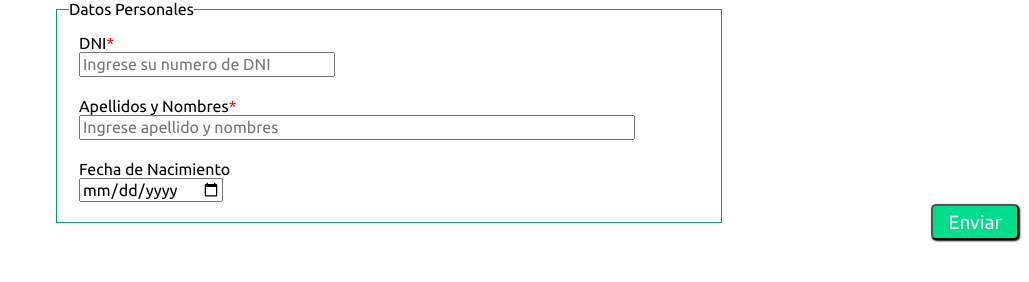
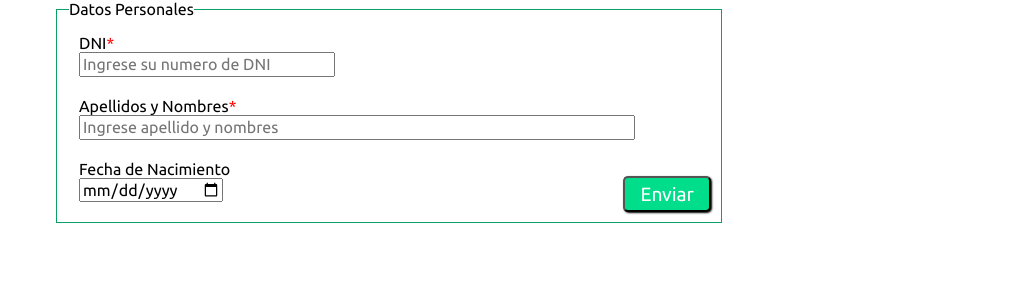
Before and after one commit to Jassonqc/web01, a plain HTML site: page reservacion.html in a window 1280 px wide. Shown: the whole page, without its empty margins (251-1280 px from the left). Drawn offline with Linux system fonts and the light colour scheme.

Commit message:
reservaciones y estilos 2.0

```diff
--- a/style.css
+++ b/style.css
@@ -10,7 +10,7 @@ header {
 }
 header .logo img{
  	width: 300px;
-    position: relative;
+
 
 }
 .logo{
@@ -36,6 +36,7 @@ fieldset{
     border: 1px solid #08A364;
      width: 50%;
     margin: 0 auto;
+ position: relative;
 
 }
 .control{
@@ -66,7 +67,7 @@ input[type=submit]{
     border-radius: 5px;
     position: absolute;
     right: 10px;
-    bottom: 560px;
+    bottom: 10px;
     box-shadow: 1px 1px 2px black;
 }
 input[type=submit]:hover{
```
